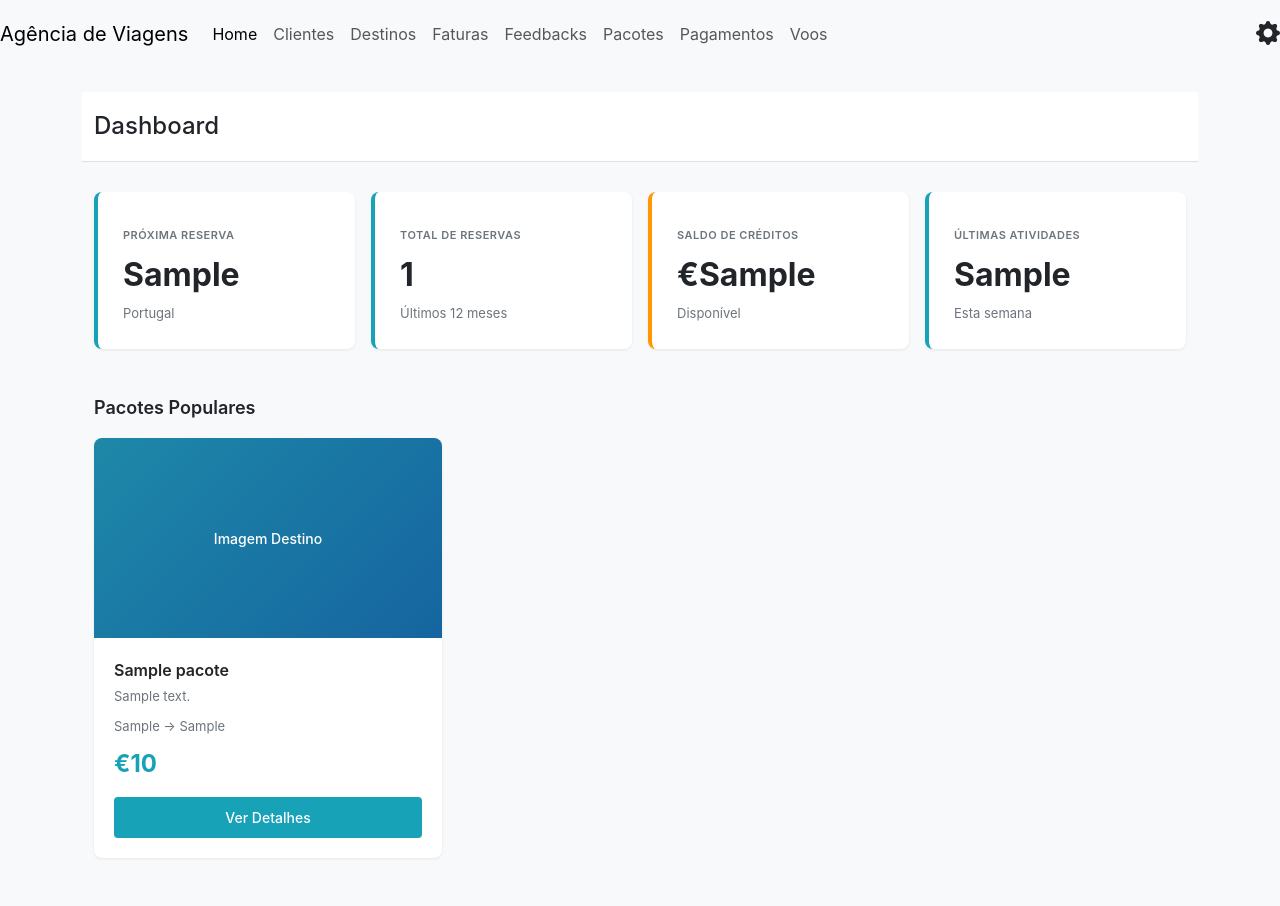
After one commit to WildKoala23/Agencia_Viagens, a Django app: template main/templates/dashboard.html in a window 1280 px wide. The commit adds this page. Run offline with Django 3.2, Linux system fonts and the light colour scheme; the template is opened without the code that fills it: most values are stand-ins (such as "Sample title", 1, 10 or a date in 2020).

Commit message:
create page Gestor (dashboard)

```diff
--- /dev/null
+++ b/main/static/dashboard.css
@@ -0,0 +1,239 @@
+/* Dashboard Styles */
+
+body {
+    background-color: #f8f9fa;
+    font-family: -apple-system, BlinkMacSystemFont, 'Segoe UI', Roboto, Oxygen, Ubuntu, Cantarell, sans-serif;
+}
+
+/* Header Section */
+.header-section {
+    background: white;
+    padding: 20px 0;
+    border-bottom: 1px solid #e0e0e0;
+    margin-bottom: 30px;
+}
+
+.user-badge {
+    background: #17a2b8;
+    color: white;
+    width: 40px;
+    height: 40px;
+    border-radius: 50%;
+    display: flex;
+    align-items: center;
+    justify-content: center;
+    font-weight: bold;
+}
+
+/* Welcome Section */
+.welcome-text {
+    color: #6c757d;
+    font-size: 14px;
+    margin-bottom: 5px;
+}
+
+.user-name {
+    font-weight: 600;
+    font-size: 18px;
+    color: #212529;
+}
+
+/* Stats Cards */
+.stats-card {
+    background: white;
+    border-radius: 8px;
+    padding: 25px;
+    box-shadow: 0 1px 3px rgba(0,0,0,0.08);
+    height: 100%;
+    border-left: 4px solid #17a2b8;
+    transition: transform 0.2s, box-shadow 0.2s;
+}
+
+.stats-card:hover {
+    transform: translateY(-2px);
+    box-shadow: 0 4px 12px rgba(0,0,0,0.12);
+}
+
+.stats-card.reserva {
+    border-left-color: #17a2b8;
+}
+
+.stats-card.total {
+    border-left-color: #17a2b8;
+}
+
+.stats-card.creditos {
+    border-left-color: #ff9800;
+}
+
+.stats-card.atividades {
+    border-left-color: #17a2b8;
+}
+
+.stats-icon {
+    font-size: 24px;
+    margin-bottom: 10px;
+}
+
+.stats-card.reserva .stats-icon {
+    color: #17a2b8;
+}
+
+.stats-card.total .stats-icon {
+    color: #17a2b8;
+}
+
+.stats-card.creditos .stats-icon {
+    color: #ff9800;
+}
+
+.stats-card.atividades .stats-icon {
+    color: #17a2b8;
+}
+
+.stats-label {
+    font-size: 11px;
+    font-weight: 600;
+    color: #6c757d;
+    text-transform: uppercase;
+    letter-spacing: 0.5px;
+    margin-bottom: 8px;
+}
+
+.stats-value {
+    font-size: 32px;
+    font-weight: 700;
+    color: #212529;
+    margin-bottom: 5px;
+}
+
+.stats-subtitle {
+    font-size: 13px;
+    color: #6c757d;
+}
+
+/* Section Title */
+.section-title {
+    font-size: 18px;
+    font-weight: 600;
+    color: #212529;
+    margin-bottom: 20px;
+}
+
+/* Package Cards */
+.package-card {
+    background: white;
+    border-radius: 8px;
+    overflow: hidden;
+    box-shadow: 0 1px 3px rgba(0,0,0,0.08);
+    transition: transform 0.2s, box-shadow 0.2s;
+    height: 100%;
+    display: flex;
+    flex-direction: column;
+}
+
+.package-card:hover {
+    transform: translateY(-4px);
+    box-shadow: 0 8px 20px rgba(0,0,0,0.12);
+}
+
+.package-image {
+    width: 100%;
+    height: 200px;
+    background: linear-gradient(135deg, #1e88a8 0%, #1565a0 100%);
+    display: flex;
+    align-items: center;
+    justify-content: center;
+    color: white;
+    font-size: 14px;
+    font-weight: 500;
+}
+
+.package-body {
+    padding: 20px;
+    flex: 1;
+    display: flex;
+    flex-direction: column;
+}
+
+.package-title {
+    font-size: 16px;
+    font-weight: 600;
+    color: #212529;
+    margin-bottom: 5px;
+}
+
+.package-location {
+    font-size: 13px;
+    color: #6c757d;
+    margin-bottom: 10px;
+}
+
+.package-duration {
+    font-size: 13px;
+    color: #6c757d;
+    margin-bottom: 10px;
+}
+
+.package-rating {
+    margin-bottom: 15px;
+}
+
+.stars {
+    color: #ff9800;
+    font-size: 14px;
+}
+
+.rating-count {
+    font-size: 12px;
+    color: #6c757d;
+    margin-left: 5px;
+}
+
+.package-price {
+    font-size: 24px;
+    font-weight: 700;
+    color: #17a2b8;
+    margin-bottom: 15px;
+    margin-top: auto;
+}
+
+.btn-details {
+    background: #17a2b8;
+    color: white;
+    border: none;
+    padding: 10px 24px;
+    border-radius: 4px;
+    font-size: 14px;
+    font-weight: 500;
+    width: 100%;
+    transition: background 0.2s;
+    text-align: center;
+    text-decoration: none;
+    display: inline-block;
+}
+
+.btn-details:hover {
+    background: #138496;
+    color: white;
+    text-decoration: none;
+}
+
+/* Responsive Design */
+@media (max-width: 768px) {
+    .stats-card {
+        margin-bottom: 15px;
+    }
+
+    .header-section h1 {
+        font-size: 1.25rem;
+    }
+
+    .stats-value {
+        font-size: 28px;
+    }
+
+    .package-image {
+        height: 180px;
+    }
+}
--- a/main/templates/base.html
+++ b/main/templates/base.html
@@ -1,13 +1,22 @@
+{% load static %}
 <!DOCTYPE html>
-<html lang="en">
+<html lang="pt">
 <head>
     <meta charset="UTF-8">
+    <meta name="viewport" content="width=device-width, initial-scale=1.0">
     <title>{% block title %}Projecto BD2{% endblock %}</title>
+
+    <!-- Bootstrap e ícones -->
     <link href="https://cdn.jsdelivr.net/npm/bootstrap@5.3.3/dist/css/bootstrap.min.css"
           rel="stylesheet"
           integrity="sha384-QWTKZyjpPEjISv5WaRU9OFeRpok6YctnYmDr5pNlyT2bRjXh0JMhjY6hW+ALEwIH"
           crossorigin="anonymous">
+    <link rel="stylesheet" href="https://cdn.jsdelivr.net/npm/bootstrap-icons@1.11.3/font/bootstrap-icons.css">
+
+    <!-- 🔹 Bloco para CSS específico de cada página -->
+    {% block styles %}{% endblock %}
 </head>
+
 <body>
     <nav class="navbar navbar-expand-lg navbar-light bg-light">
         <a class="navbar-brand" href="{% url 'home' %}">Agência de Viagens</a>
@@ -20,19 +29,29 @@
                 <a class="nav-item nav-link active" href="{% url 'home' %}">Home</a>
                 <a class="nav-item nav-link" href="{% url 'clientes' %}">Clientes</a>
                 <a class="nav-item nav-link" href="{% url 'destinos' %}">Destinos</a>
-                <a class="nav-item nav-link" href="{% url 'faturas' %}">Facturas</a>
+                <a class="nav-item nav-link" href="{% url 'faturas' %}">Faturas</a>
                 <a class="nav-item nav-link" href="{% url 'feedbacks' %}">Feedbacks</a>
                 <a class="nav-item nav-link" href="{% url 'pacotes' %}">Pacotes</a>
                 <a class="nav-item nav-link" href="{% url 'pagamentos' %}">Pagamentos</a>
                 <a class="nav-item nav-link" href="{% url 'voos' %}">Voos</a>
-
             </div>
         </div>
+        <a class="navbar-text text-decoration-none text-dark ms-auto" href="{% url 'dashboard' %}">
+            <i class="bi bi-gear-fill" style="font-size: 1.5rem;"></i>
+        </a>
     </nav>
 
-    <div>
+    <div class="container mt-4">
         {% block content %}
         {% endblock %}
     </div>
+
+    <!-- Bootstrap JS -->
+    <script src="https://cdn.jsdelivr.net/npm/bootstrap@5.3.3/dist/js/bootstrap.bundle.min.js"
+            integrity="sha384-YvpcrYf0tY3lHB60NNkmXc5s9fDVZLESaAA55NDzOxhy9GkcIdslK1eN7N6jIeHz"
+            crossorigin="anonymous"></script>
+
+    <!-- 🔹 Bloco para scripts específicos de cada página -->
+    {% block scripts %}{% endblock %}
 </body>
 </html>
--- /dev/null
+++ b/main/templates/dashboard.html
@@ -0,0 +1,83 @@
+{% extends 'base.html' %}
+{% load static %}
+
+{% block title %}Dashboard{% endblock %}
+
+{% block styles %}
+<link rel="stylesheet" href="{% static 'dashboard.css' %}">
+{% endblock %}
+
+{% block content %}
+<div class="header-section">
+    <div class="container">
+        <div class="d-flex justify-content-between align-items-center">
+            <h1 class="h4 mb-0">Dashboard</h1>
+            <div class="d-flex align-items-center gap-2">
+            </div>
+        </div>
+    </div>
+</div>
+
+<div class="container">
+
+
+    <!-- Stats Cards -->
+    <div class="row g-3 mb-5">
+        <div class="col-md-3">
+            <div class="stats-card reserva">
+                <div class="stats-icon"><i class="fas fa-plane"></i></div>
+                <div class="stats-label">PRÓXIMA RESERVA</div>
+                <div class="stats-value">{{ proxima_reserva }}</div>
+                <div class="stats-subtitle">Portugal</div>
+            </div>
+        </div>
+        <div class="col-md-3">
+            <div class="stats-card total">
+                <div class="stats-icon"><i class="fas fa-list"></i></div>
+                <div class="stats-label">TOTAL DE RESERVAS</div>
+                <div class="stats-value">{{ total_reservas }}</div>
+                <div class="stats-subtitle">Últimos 12 meses</div>
+            </div>
+        </div>
+        <div class="col-md-3">
+            <div class="stats-card creditos">
+                <div class="stats-icon"><i class="fas fa-wallet"></i></div>
+                <div class="stats-label">SALDO DE CRÉDITOS</div>
+                <div class="stats-value">€{{ saldo_creditos }}</div>
+                <div class="stats-subtitle">Disponível</div>
+            </div>
+        </div>
+        <div class="col-md-3">
+            <div class="stats-card atividades">
+                <div class="stats-icon"><i class="fas fa-clock"></i></div>
+                <div class="stats-label">ÚLTIMAS ATIVIDADES</div>
+                <div class="stats-value">{{ ultimas_atividades }}</div>
+                <div class="stats-subtitle">Esta semana</div>
+            </div>
+        </div>
+    </div>
+
+    <!-- Pacotes Populares -->
+    <h4 class="section-title">Pacotes Populares</h4>
+    <div class="row g-4 mb-5">
+        {% for pacote in pacotes %}
+        <div class="col-md-4">
+            <div class="package-card">
+                <div class="package-image">Imagem Destino</div>
+                <div class="package-body">
+                    <div class="package-title">{{ pacote.nome }}</div>
+                    <div class="package-location">{{ pacote.descricao_item|truncatewords:10 }}</div>
+                    <div class="package-duration">{{ pacote.data_inicio }} → {{ pacote.data_fim }}</div>
+                    <div class="package-price">€{{ pacote.preco_total }}</div>
+                    <a href="#" class="btn-details">Ver Detalhes</a>
+                </div>
+            </div>
+        </div>
+        {% empty %}
+        <div class="col-12">
+            <p class="text-center text-muted">Nenhum pacote disponível no momento.</p>
+        </div>
+        {% endfor %}
+    </div>
+</div>
+{% endblock %}
--- a/main/urls.py
+++ b/main/urls.py
@@ -2,5 +2,6 @@ from django.urls import path
 from . import views
 
 urlpatterns = [
-    path("", views.home, name="home")
+    path("", views.home, name="home"),
+      path('dashboard/', views.dashboard, name='dashboard'),
 ]
--- a/pacotes/urls.py
+++ b/pacotes/urls.py
@@ -9,4 +9,5 @@ urlpatterns = [
     path("eliminar/<int:voo_id>/", views.eliminar_voo, name="eliminar_voo"),
     path("hoteis/", views.hotel, name="hoteis"),
     path("hoteis/eliminar/<int:hotel_id>/", views.eliminar_hotel, name="eliminar_hotel"),
+
 ]
```
Also changed, not shown: main/views.py (+15 -0 lines).
